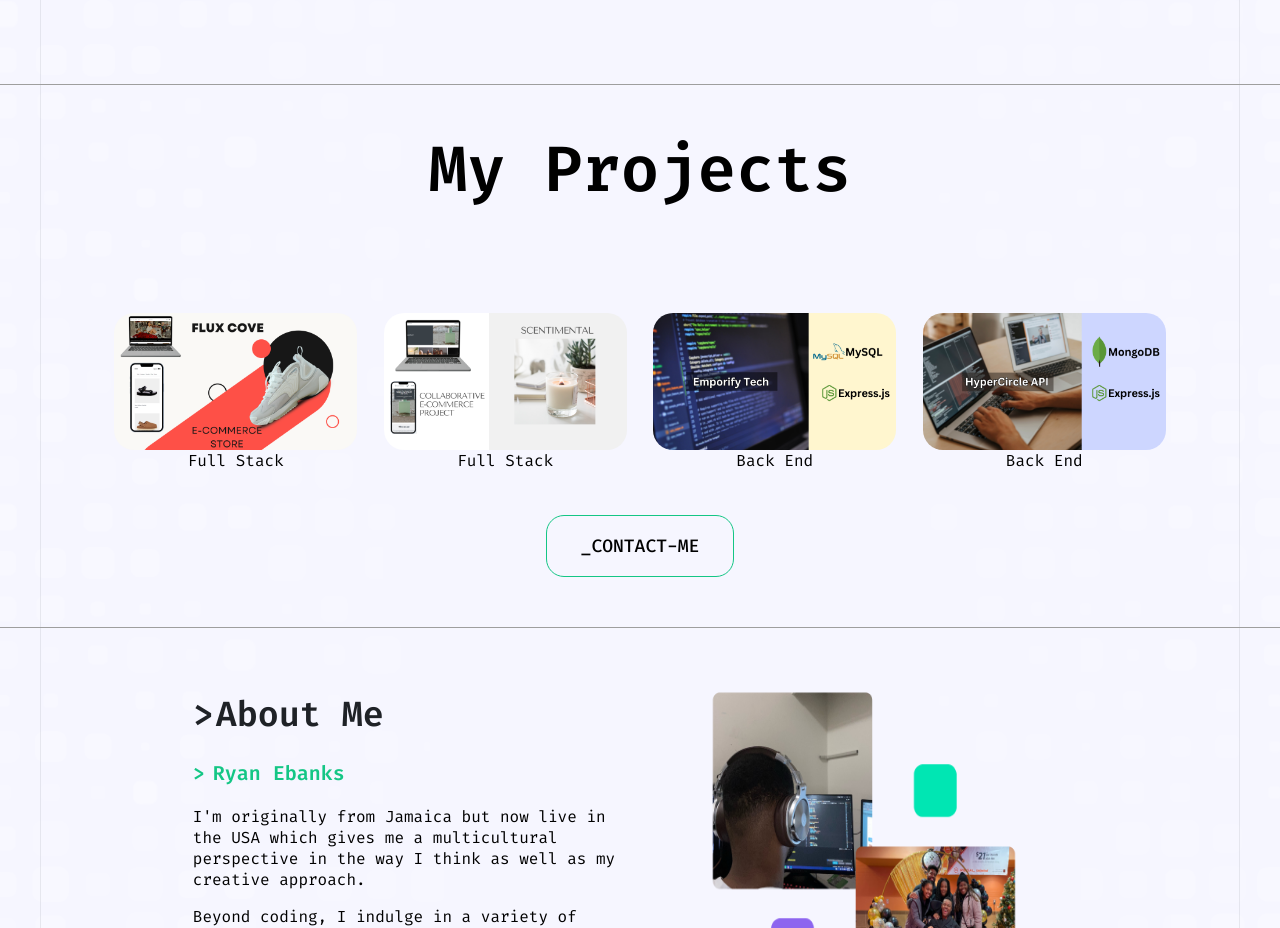
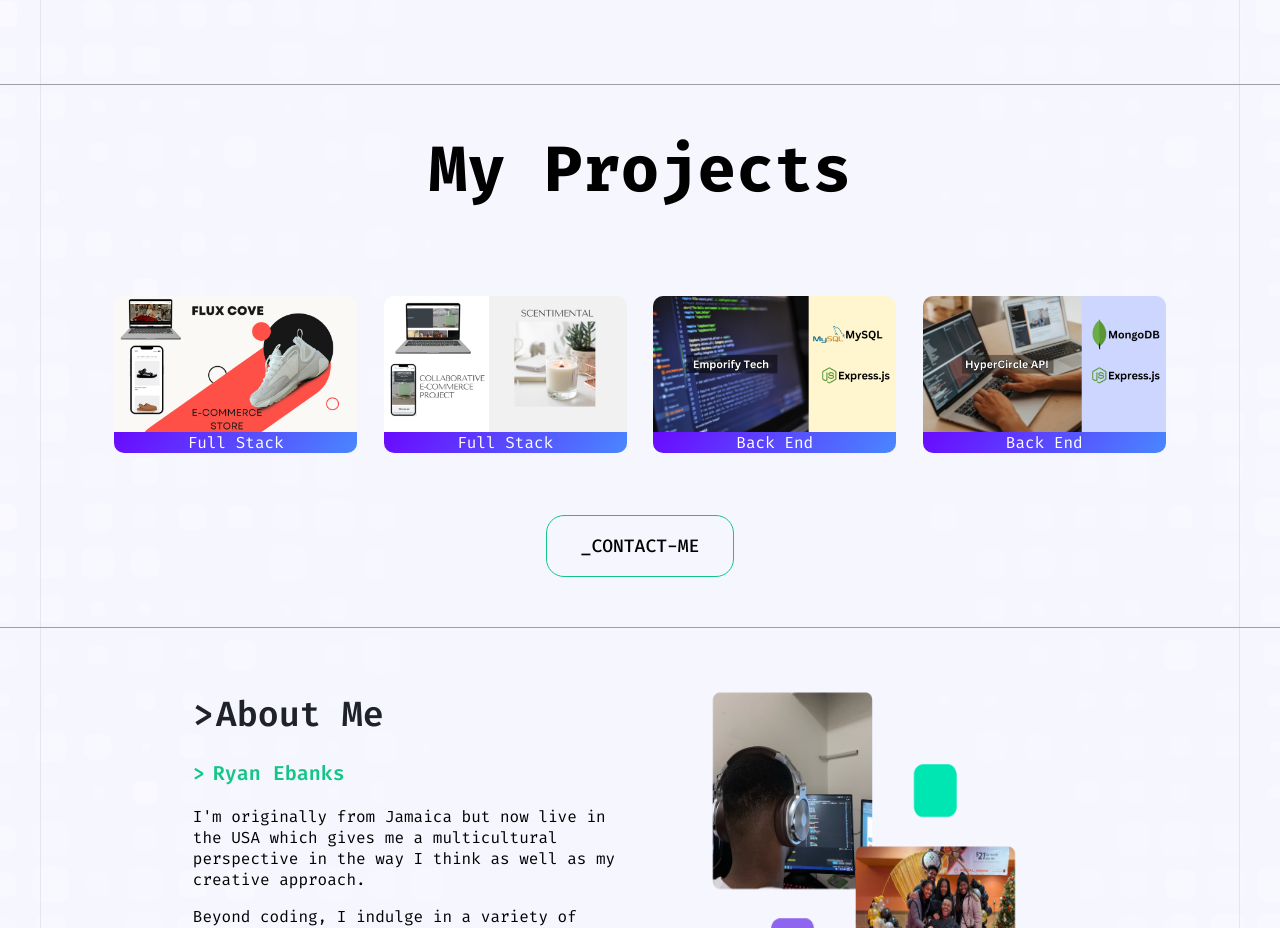
Before and after one commit to RyanEbanks/personal-portfolio, a React (Create React App) app: page / in a window 1280 px wide. Shown: the part 1880-2808 px from the top of the page. Built offline with nearby package versions, Linux system fonts and the light colour scheme; grey boxes are pictures that could not be loaded.

Commit message:
more styling

```diff
--- a/src/components/Projects.js
+++ b/src/components/Projects.js
@@ -58,7 +58,9 @@ const Projects = ({ scrollToContact }) => {
                                     alt={`${p.project} project`}
                                     className='proj-img'
                                 />
+                                <div className='proj-type-container'>
                                 {p.projectType}
+                                </div>
                             </a>
                         </div>
                     ))}
--- a/src/index.css
+++ b/src/index.css
@@ -384,13 +384,17 @@
 }
 
 .proj-img {
-  border-radius: 20px;
+  border-radius: 10px;
   width: 90%;
-  margin-top: 35px;
   margin-left: auto;
   margin-right: auto;
   display: block;
   text-align: center;
+}
+
+
+.proj-type-container {
+  display: none;
 }
 
 .proj-img a:visited {
@@ -728,8 +732,7 @@
   }
 
   .unstyled-btn:hover {
-    color: white;
-    background: var(--purple-gradient);
+    background: var(--border-decorations);
     padding: 8px;
     border-radius: 10px;
   }
@@ -836,7 +839,7 @@
   .skill-container {
     padding: 20px 40px 20px 40px;
     flex-direction: row;
-    justify-content: space-evenly ;
+    justify-content: space-evenly;
   }
 
   .skill-box {
@@ -876,7 +879,24 @@
 
   .project-title {
     font-size: 64px;
-    font-weight: 600;
+    font-weight: 600px;
+  }
+
+  .proj-img {
+    border-bottom-left-radius: 0px;
+    border-bottom-right-radius: 0px;
+  }
+
+  .proj-type-container {
+    display: block;
+    color: white;
+    background: var(--blue-gradient);
+    border-bottom-right-radius: 10px;
+    border-bottom-left-radius: 10px;
+    font-size: 16px;
+    width: 90%;
+    margin-left: auto;
+    margin-right: auto;
   }
 
   a {
```
